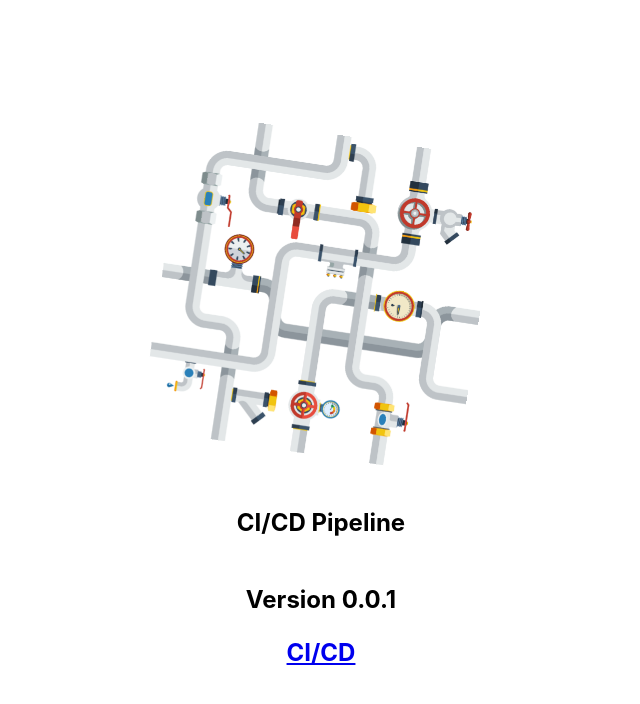
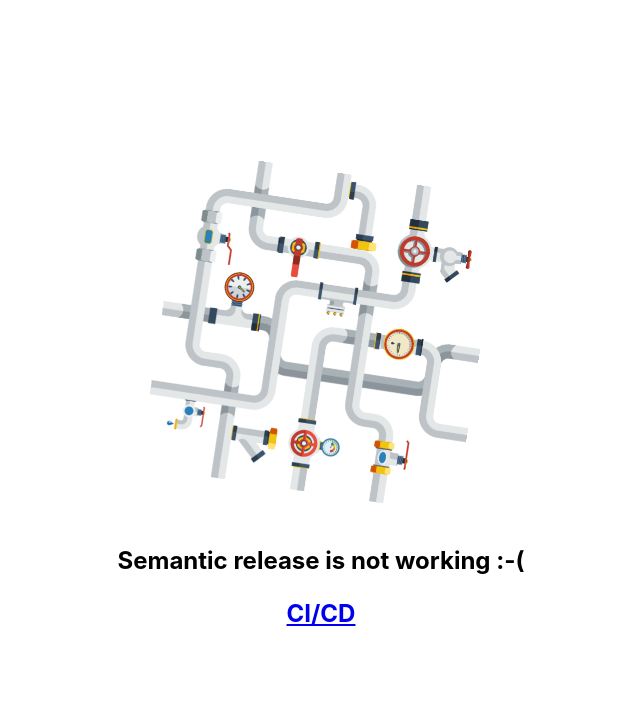
Before and after one commit to MarianaLozynska/ci-cd-pipeline, a React (Create React App) app: page / in a window 1280 px wide. Shown: the top 704 px of the page, without its empty margins (319-959 px from the left). Built offline with nearby package versions, Linux system fonts and the light colour scheme.

Commit message:
fix: semantic

```diff
--- a/src/App.js
+++ b/src/App.js
@@ -6,8 +6,8 @@ function App() {
     <div className="App">
       <header className="App-header">
         <img src={pipeline} className="App-logo" alt="logo" />
-        <p>CI/CD Pipeline</p>
-        <p>Version 0.0.1</p>
+        {/* <p>CI/CD Pipeline</p> */}
+        <p>Semantic release is not working :-( </p>
         <a
           className="CI/CD-link"
           href="https://en.wikipedia.org/wiki/CI/CD"
```
